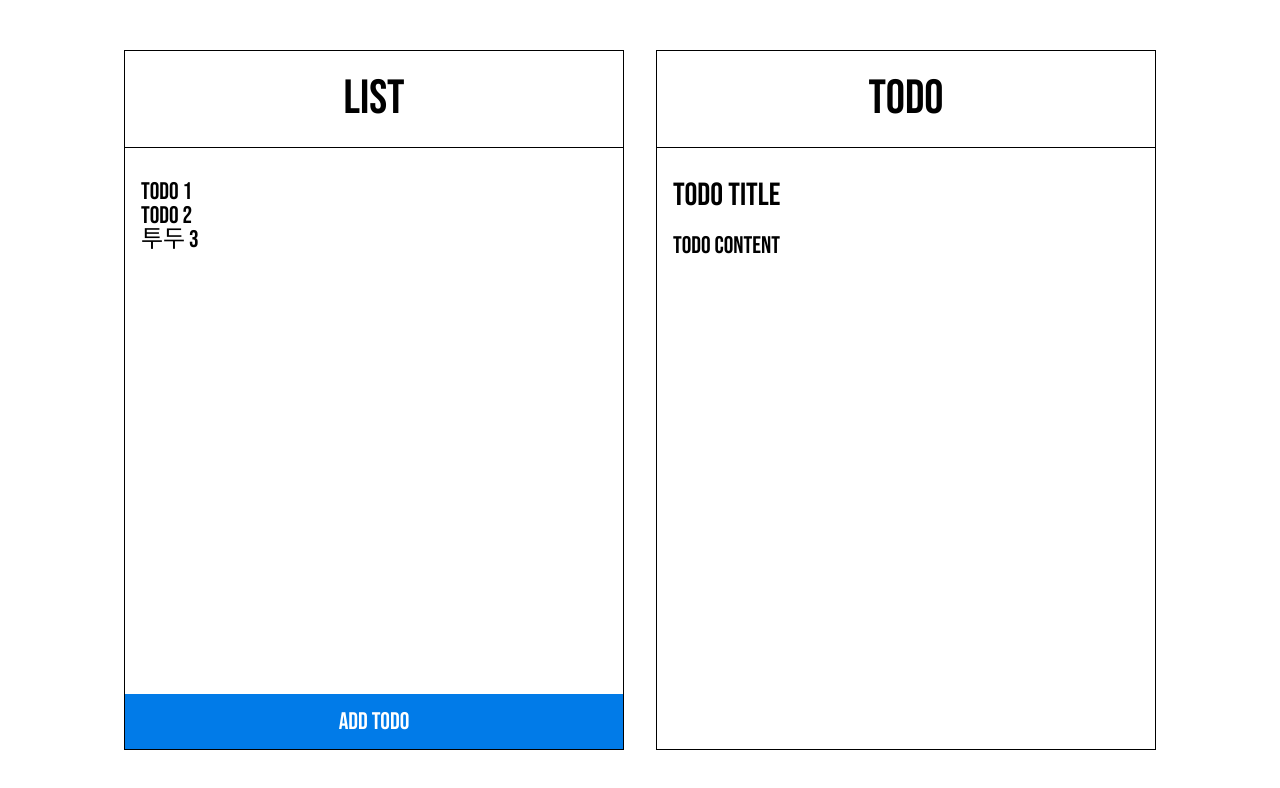
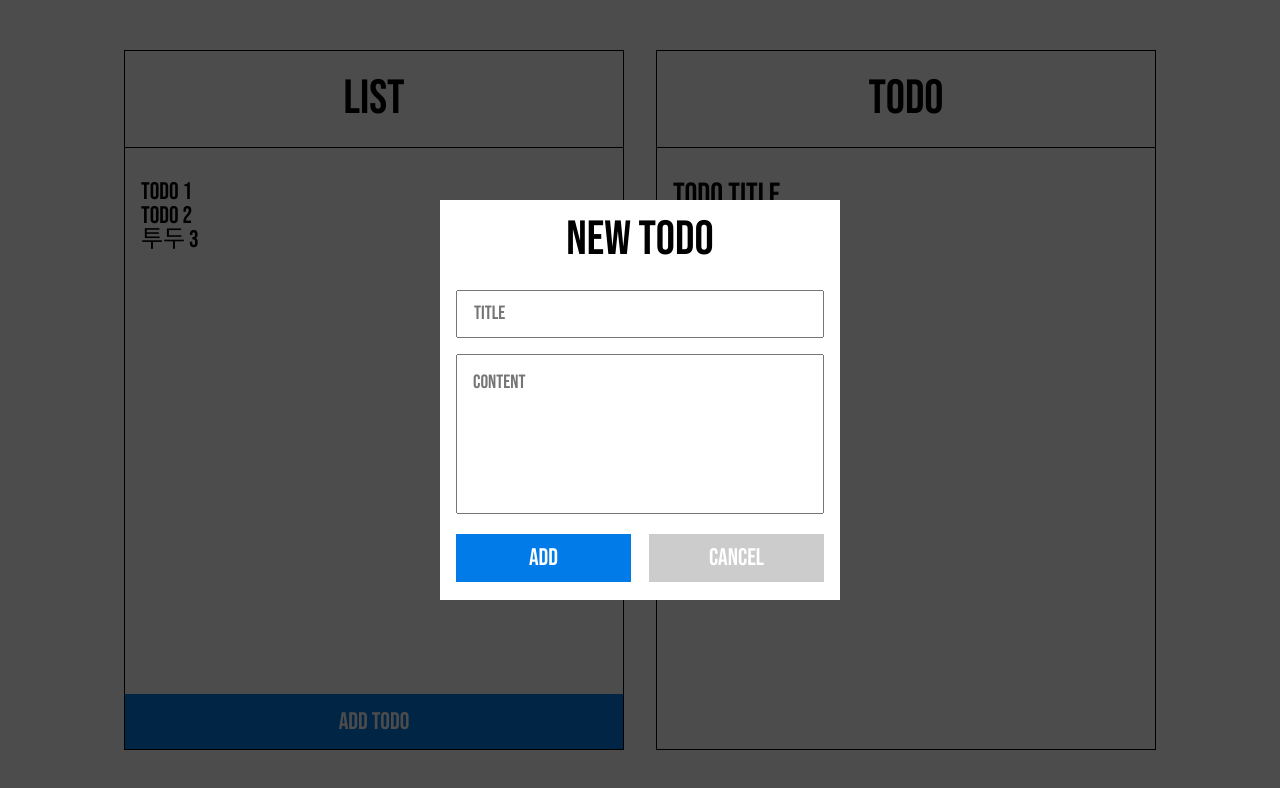
Before and after one commit to dldnjswns31/-wanted-pre-onboarding-challenge-fe-1, a React (Create React App) app: page / in a window 1280 px wide. Shown: the top 788 px of the page. Built offline with nearby package versions, Linux system fonts and the light colour scheme.

Commit message:
styles: Todo modal style 작업 #1

```diff
--- a/src/routes/Todo.tsx
+++ b/src/routes/Todo.tsx
@@ -1,5 +1,68 @@
 import React from "react";
 import styled from "styled-components";
+
+const StModalBackground = styled.div`
+  position: absolute;
+  display: flex;
+  justify-content: center;
+  align-items: center;
+  width: 100vw;
+  height: 100vh;
+  background-color: rgba(0, 0, 0, 0.7);
+`;
+
+const StModal = styled.div`
+  display: inline-block;
+  width: 400px;
+  height: 400px;
+  padding: 1rem;
+  background-color: white;
+`;
+
+const StModalTitle = styled.h3`
+  width: 100%;
+  height: 20%;
+  font-size: 3rem;
+  text-align: center;
+`;
+
+const StForm = styled.form`
+  width: 100%;
+  height: 80%;
+
+  input {
+    width: 100%;
+    height: 3rem;
+    margin-bottom: 1rem;
+    padding: 1rem;
+    font-size: 1.2rem;
+    font-family: inherit;
+  }
+  textarea {
+    width: 100%;
+    height: 10rem;
+    margin-bottom: 1rem;
+    padding: 1rem;
+    resize: none;
+    font-size: 1.2rem;
+    font-family: inherit;
+  }
+  div {
+    display: flex;
+    justify-content: space-between;
+    width: 100%;
+  }
+`;
+
+const StModalButton = styled.button`
+  width: 175px;
+  height: 3rem;
+  border: none;
+  background-color: ${({ name }) => (name === "add" ? "#017be8" : "#cccccc")};
+  color: white;
+  font-size: 1.5rem;
+  font-family: inherit;
+`;
 
 const StMainContainer = styled.div`
   display: flex;
@@ -72,6 +135,20 @@ const StTodoContent = styled.div`
 
 const Todo = () => {
   return (
+    <>
+      <StModalBackground>
+        <StModal>
+          <StModalTitle>New Todo</StModalTitle>
+          <StForm>
+            <input type="text" placeholder="title" />
+            <textarea name="" id="" cols={30} rows={5} placeholder="content" />
+            <div>
+              <StModalButton name="add">Add</StModalButton>
+              <StModalButton name="cancel">Cancel</StModalButton>
+            </div>
+          </StForm>
+        </StModal>
+      </StModalBackground>
       <StMainContainer>
         <StSection>
           <div>
@@ -94,6 +171,7 @@ const Todo = () => {
           </div>
         </StSection>
       </StMainContainer>
+    </>
   );
 };
 
```
Lines whose indentation alone changed are shown as unchanged.
